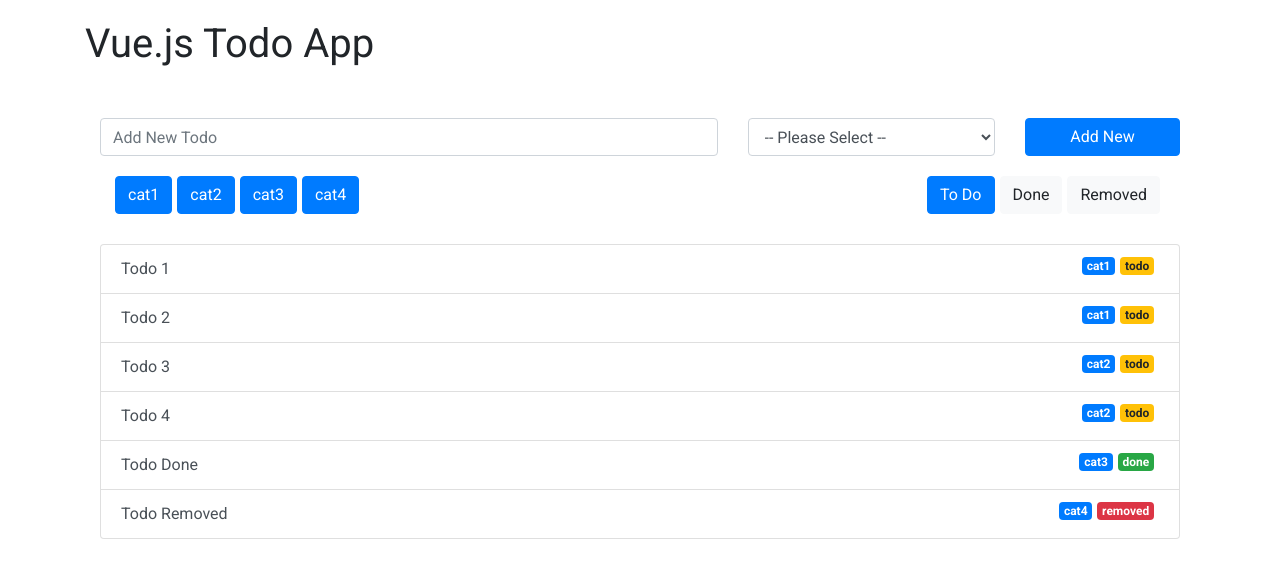
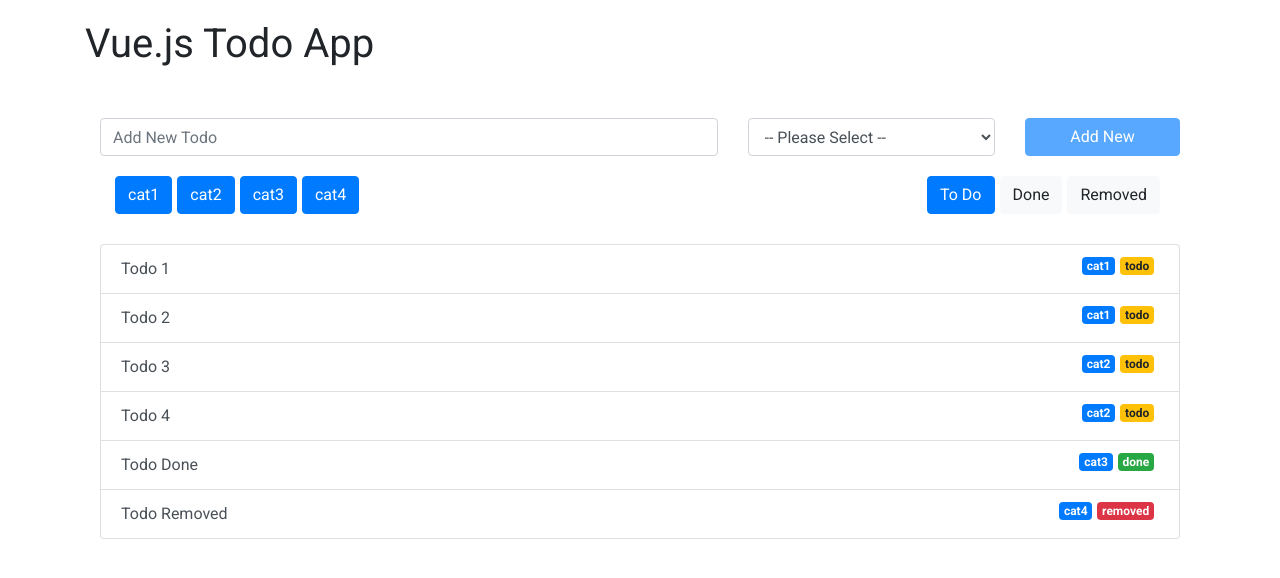
Before and after one commit to umuralpay/Vue.TodoList, a Vue app: page / in a window 1280 px wide. Shown: the top 578 px of the page. Built offline with nearby package versions, Linux system fonts and the light colour scheme.

Commit message:
Added validation
Validations added for input selections

```diff
--- a/src/components/AddTodo.vue
+++ b/src/components/AddTodo.vue
@@ -16,6 +16,7 @@
         <button
           class="btn btn-primary btn-block"
           v-on:click.prevent="addTodo();"
+          v-bind:disabled="!isValid"
         >
           Add New
         </button>
@@ -30,6 +31,10 @@
   name: "add-todo",
   data: function() {
     return {
+      formElemsValid: {
+        todoName: false,
+        selectedCategory: false
+      },
       todoName: "",
       selectedCategory: ""
     };
@@ -37,12 +42,28 @@
   components: {
     AddTodoCategory
   },
+  computed: {
+    isValid: function() {
+      return (
+        this.formElemsValid.todoName && this.formElemsValid.selectedCategory
+      );
+    }
+  },
   methods: {
+    checkForm: function() {},
     addTodo: function() {
       this.$root.$emit("todoAdded", {
         name: this.todoName,
         selectedCategory: this.selectedCategory
       });
+    }
+  },
+  watch: {
+    todoName: function(n, o) {
+      this.formElemsValid.todoName = n === "" ? false : true;
+    },
+    selectedCategory: function(n, o) {
+      this.formElemsValid.selectedCategory = n === undefined ? false : true;
     }
   }
 };
--- a/src/components/TodoListFilter.vue
+++ b/src/components/TodoListFilter.vue
@@ -50,9 +50,7 @@
     };
   },
   methods: {
-    applyFilter: function(e) {
-      console.log(e);
-    }
+    applyFilter: function(e) {}
   }
 };
 </script>
```
